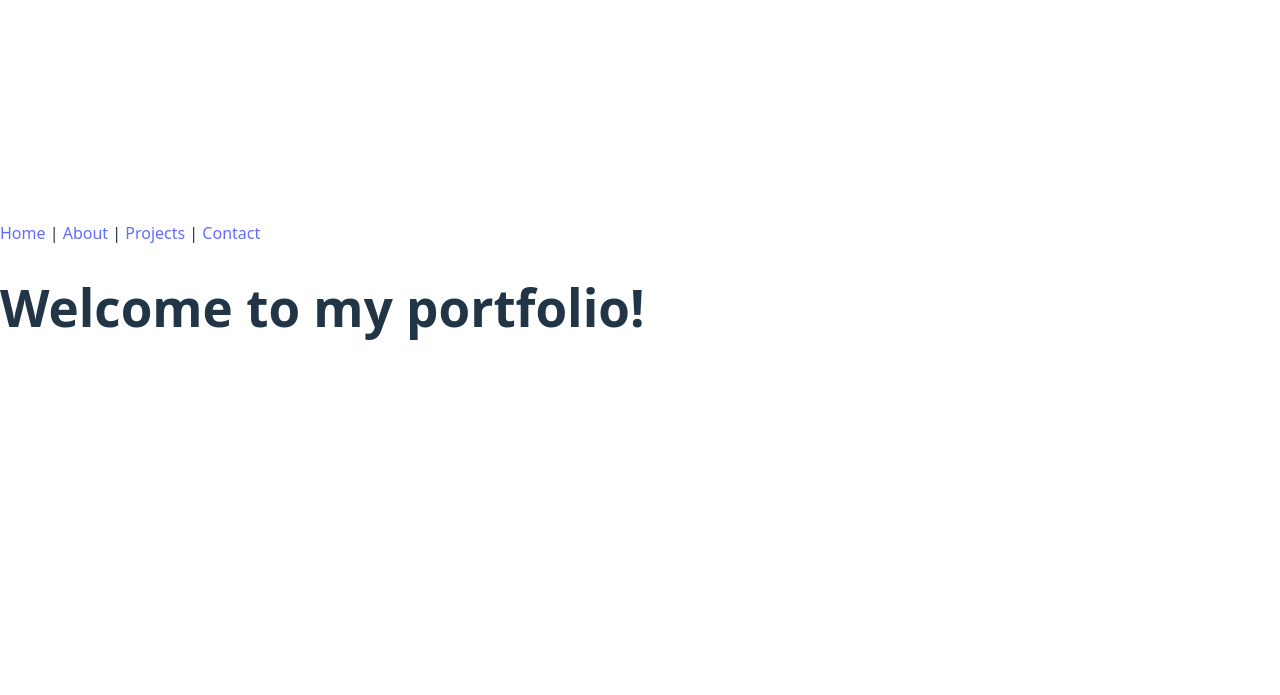
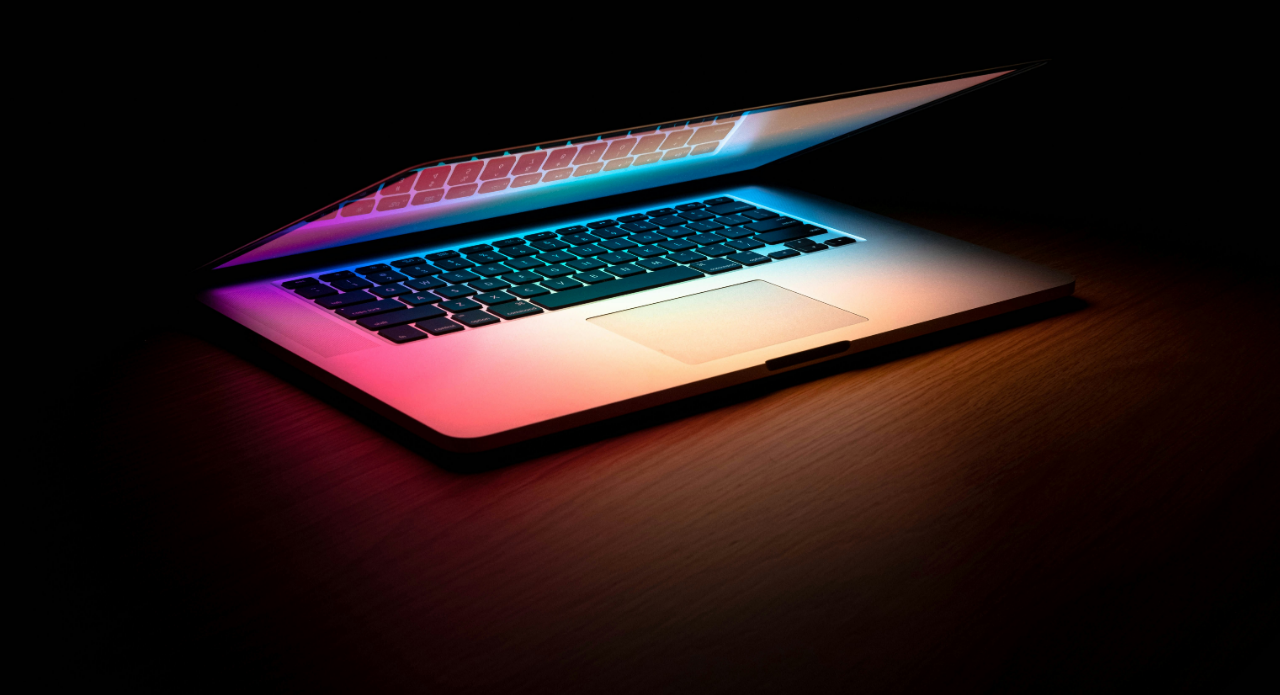
Before and after one commit to shraddhx/codelet, a React (Vite) app: page / in a window 1280 px wide. Shown: the part 105-800 px from the top of the page. Built offline with nearby package versions, Linux system fonts and the light colour scheme.

Commit message:
feat: homepage created

```diff
--- a/package.json
+++ b/package.json
@@ -12,7 +12,8 @@
   "dependencies": {
     "react": "^19.1.1",
     "react-dom": "^19.1.1",
-    "react-router-dom": "^7.9.1"
+    "react-router-dom": "^7.9.1",
+    "typed.js": "^2.1.0"
   },
   "devDependencies": {
     "@eslint/js": "^9.33.0",
--- a/src/App.tsx
+++ b/src/App.tsx
@@ -1,4 +1,4 @@
-import { Routes, Route, Link } from "react-router-dom";
+// import { Routes, Route } from "react-router-dom";
 import About from "./pages/About";
 import Projects from "./pages/Projects";
 import Contact from "./pages/Contact";
@@ -7,19 +7,24 @@ import Home from "./pages/home";
 export default function App() {
   return (
     <div>
-      <nav>
+      {/* <nav>
         <Link to="/">Home</Link> |{" "}
         <Link to="/about">About</Link> |{" "}
         <Link to="/projects">Projects</Link> |{" "}
         <Link to="/contact">Contact</Link>
-      </nav>
+      </nav> */}
 
-      <Routes>
+      {/* <Routes>
         <Route path="/" element={<Home />} />
         <Route path="/about" element={<About />} />
         <Route path="/projects" element={<Projects />} />
         <Route path="/contact" element={<Contact />} />
-      </Routes>
+      </Routes> */}
+
+      <Home />
+      <About />
+      <Projects />
+      <Contact />
     </div>
   );
 }
--- a/src/pages/Home.tsx
+++ b/src/pages/Home.tsx
@@ -1,3 +1,57 @@
+import { useEffect, useRef } from "react";
+import backgroundImage from "../assets/homepage_background.jpg";
+import Typed from "typed.js";
+
 export default function Home() {
-  return <h1>Welcome to my portfolio!</h1>;
+  const typedRef = useRef<HTMLSpanElement>(null);
+
+   useEffect(() => {
+    if (typedRef.current) {
+      const typed = new Typed(typedRef.current, {
+        strings: [
+          "Hello, I'm Shraddha Mishra",
+          "Welcome to my Codelet",
+          "This message will self-disrupt soon...",
+          ""
+        ],
+        typeSpeed: 40,
+        backSpeed: 25,
+        backDelay: 2000,
+        loop: false,
+      });
+
+      return () => {
+        typed.destroy();
+      };
+    }
+  }, []);
+
+  return (
+    <div
+      style={{
+        backgroundImage: `url(${backgroundImage})`,
+        backgroundSize: "cover",
+        backgroundPosition: "center",
+        backgroundRepeat: "no-repeat",
+        width: "100vw",
+        height: "100vh",
+        display: "flex",
+        justifyContent: "center",
+        color: "white",
+      }}
+    >
+      <h1
+        style={{
+          position: "absolute",
+          bottom: "800px",
+          width: "100%",
+          textAlign: "center",
+          fontSize: "3rem",
+          fontWeight: "bold",
+        }}
+      >
+        <span ref={typedRef}></span>
+      </h1>
+    </div>
+  );
 }
```
Also changed, not shown: src/assets/homepage_background.jpg (added), 1 other file (tests, documents, lock files or other folders).
